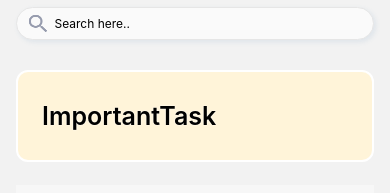
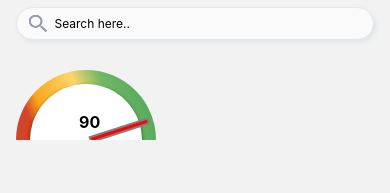
Before and after one commit to RishiMonocept/Aditya-Birla, a React Native app: screen /BottomTabs in a window 390 px wide. Shown: the part 131-324 px from the top of the page. Built offline with nearby package versions, Linux system fonts and the light colour scheme; what react-native-responsive-fontsize would draw is missing.

Commit message:
feat: Gauge chart basic implementation

```diff
--- a/package.json
+++ b/package.json
@@ -16,6 +16,8 @@
     "@react-navigation/bottom-tabs": "^6.6.1",
     "@react-navigation/native": "^6.1.18",
     "@react-navigation/native-stack": "^6.11.0",
+    "d3-interpolate": "^3.0.1",
+    "d3-shape": "^3.2.0",
     "date-fns": "^4.1.0",
     "expo": "~51.0.28",
     "expo-linear-gradient": "^13.0.2",
@@ -27,6 +29,7 @@
     "react-native-safe-area-context": "4.10.5",
     "react-native-screens": "3.31.1",
     "react-native-size-matters": "^0.4.2",
+    "react-native-svg": "^15.7.1",
     "react-native-toast-message": "^2.2.0",
     "react-native-web": "~0.19.10"
   },
--- a/src/components/Dashboard.jsx
+++ b/src/components/Dashboard.jsx
@@ -25,6 +25,7 @@ import pharmacy from "../assets/Dashboard/pharmacy.png";
 import exploreMore from "../assets/Dashboard/ExploreMorebtn.png";
 import PerformanceOverview from "./DashboardComponent/PerformanceOverview";
 import ImportantTask from "./DashboardComponent/ImportantTask";
+import ProgressMeter from "./Dashboard/ProgressMeter";
 
 export default function Dashboard() {
   const data = [
@@ -159,7 +160,9 @@ export default function Dashboard() {
         </View>
       </View>
 
-      <ScrollView
+      <ProgressMeter />
+
+      {/* <ScrollView
         // style={{ marginHorizontal: -16 }}
         showsVerticalScrollIndicator={false}
       >
@@ -221,7 +224,7 @@ export default function Dashboard() {
         >
           <PerformanceOverview />
         </View>
-      </ScrollView>
+      </ScrollView> */}
     </>
   );
 }
--- /dev/null
+++ b/src/components/Dashboard/GaugeChart.jsx
@@ -0,0 +1,97 @@
+import React from "react";
+import { View, Text, StyleSheet } from "react-native";
+import Svg, { Defs, LinearGradient, Stop, Path } from "react-native-svg";
+
+const GaugeChart = ({ value, maxValue, width = 200, height = 100 }) => {
+  const percentage = Math.min(value / maxValue, 1); // Clamp the value to 1
+  const needleRotation = percentage * 180; // Scale from 0 to 180 degrees
+
+  return (
+    <View style={[styles.container, { width, height }]}>
+      <View style={styles.gauge}>
+        {/* SVG Background */}
+        <Svg height={height} width={width}>
+          <Defs>
+            <LinearGradient id="gradient" x1="0%" y1="20%" x2="100%" y2="0%">
+              <Stop offset="0%" stopColor="#D34528" />
+              <Stop offset="10%" stopColor="#FAA61A" />
+              <Stop offset="40%" stopColor="#FFD56C" />
+              <Stop offset="60%" stopColor="#70B865" />
+              <Stop offset="90%" stopColor="#53A75C" />
+              <Stop offset="100%" stopColor="#034C22" />
+            </LinearGradient>
+          </Defs>
+          <Path
+            d={`M 0,${height} A ${
+              width / 2
+            },${height} 0 0,1 ${width},${height}`}
+            fill="url(#gradient)"
+          />
+        </Svg>
+
+        <View style={styles.halfCircleBorder} />
+        {/* Needle */}
+        <View
+          style={[
+            styles.needle,
+            {
+              height: height * 0.9, // Keep needle height relative to the provided height
+              transform: [{ rotate: `${needleRotation - 90}deg` }],
+            },
+          ]}
+        />
+
+        <Text
+          style={[styles.valueLabel, { top: height * 0.6, left: width * 0.45 }]}
+        >
+          {value}
+        </Text>
+      </View>
+    </View>
+  );
+};
+
+const styles = StyleSheet.create({
+  container: {
+    alignItems: "center",
+    justifyContent: "center",
+  },
+  gauge: {
+    overflow: "hidden",
+    position: "relative",
+  },
+  halfCircleBorder: {
+    position: "absolute",
+    width: "80%",
+    height: "80%",
+    borderTopLeftRadius: 100,
+    borderTopRightRadius: 100,
+    backgroundColor: "#fff",
+    bottom: 0,
+    marginLeft: "10%",
+    shadowOffset: { width: 0, height: 2 },
+    shadowOpacity: 0.5,
+    shadowRadius: 4,
+  },
+  needle: {
+    position: "absolute",
+    width: 7,
+    backgroundColor: "red",
+    borderWidth: 2,
+    borderColor: "grey",
+    borderTopRightRadius: 10,
+    borderTopLeftRadius: 10,
+    left: "50%",
+    transformOrigin: "bottom",
+    top: "10%",
+  },
+  valueLabel: {
+    position: "absolute",
+    fontSize: 16,
+    fontWeight: "bold",
+    color: "#000",
+    textAlign: "center",
+  },
+});
+
+export default GaugeChart;
--- /dev/null
+++ b/src/components/Dashboard/ProgressMeter.jsx
@@ -0,0 +1,14 @@
+import { View, Text } from "react-native";
+import React from "react";
+import GaugeChart from "./GaugeChart";
+
+const ProgressMeter = () => {
+  return (
+    <View>
+      {/* <Text>Hello</Text> */}
+      <GaugeChart value={90} maxValue={100} height={70} width={140} />
+    </View>
+  );
+};
+
+export default ProgressMeter;
```
Also changed, not shown: 1 other file (tests, documents, lock files or other folders).
